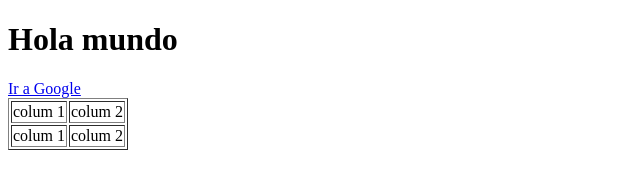
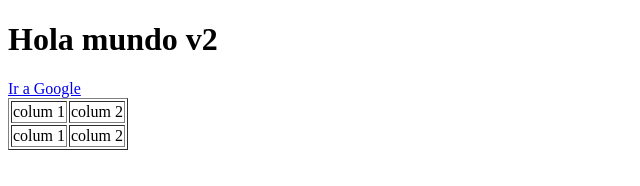
Before and after one commit to clases-sena-adsi/12-febrero, a plain HTML site: page index.html in a window 1280 px wide. Shown: the full height of the page, 0-640 px from the left. Drawn offline with Linux system fonts and the light colour scheme.

Commit message:
update hola mundo

```diff
--- a/index.html
+++ b/index.html
@@ -7,7 +7,7 @@
     <title>Document</title>
 </head>
 <body>
-      <h1>Hola mundo</h1>
+      <h1>Hola mundo v2</h1>
       <a target="_blank" href="http://google.com">Ir a Google</a>
 
 <table border="1" >
```
